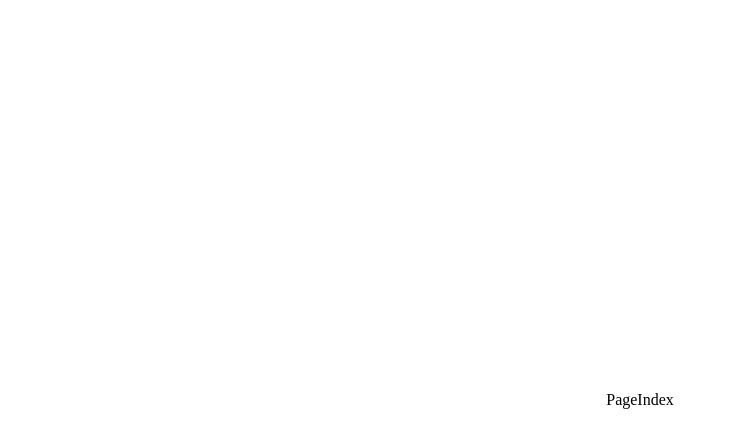
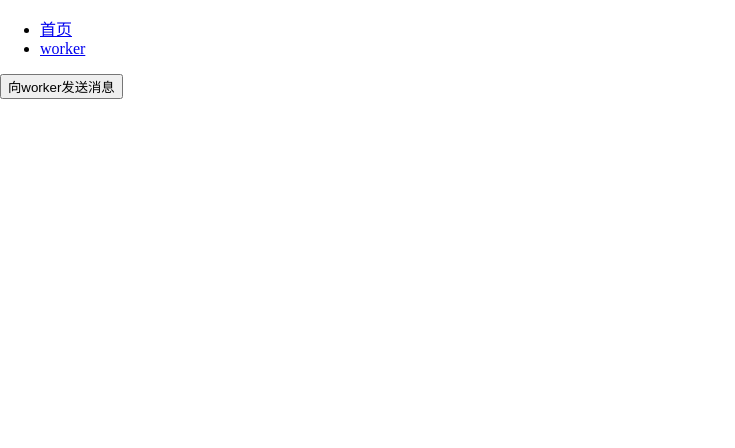
Before and after one commit to laincarl/project-template, a React app: page /worker in a window 1280 px wide. Shown: the top 448 px of the page, without its empty margins (0-735 px from the left). Built offline with nearby package versions, Linux system fonts and the light colour scheme.

Commit message:
feat: 增加css，资源文件,webworker支持

```diff
--- a/src/pages/index.less
+++ b/src/pages/index.less
@@ -7,7 +7,4 @@ body,
 
 .app-container {
   height: 100%;
-  display: flex;
-  align-items: center;
-  justify-content: center;
 }
--- a/src/pages/index.tsx
+++ b/src/pages/index.tsx
@@ -1,9 +1,27 @@
+import { lazy, Suspense } from 'react';
+import {
+  BrowserRouter as Router, Switch, Route, Link,
+} from 'react-router-dom';
 import './index.less';
 
+const Worker = lazy(() => import('./worker'));
+
 const PageIndex = () => (
-  <div className="app-container">
-    PageIndex
-  </div>
+  <Router>
+    <div className="app-container">
+      <ul>
+        <li><Link to="/">首页</Link></li>
+        <li><Link to="/worker">worker</Link></li>
+      </ul>
+      <Suspense fallback="loading...">
+        <Switch>
+          <Route path="/worker">
+            <Worker />
+          </Route>
+        </Switch>
+      </Suspense>
+    </div>
+  </Router>
 );
 
 export default PageIndex;
--- /dev/null
+++ b/src/pages/worker/index.tsx
@@ -0,0 +1,26 @@
+import { useCallback, useMemo, useState } from 'react';
+
+const WorkerDemo = () => {
+  const [message, setMessage] = useState('');
+  const worker = useMemo(() => {
+    const w = new Worker(new URL('../../workers/demo-worker.ts', import.meta.url), {
+      name: 'demo-worker',
+    /* webpackEntryOptions: { filename: "workers/[name].js" } */
+    });
+    w.onmessage = (e) => {
+      setMessage(`${message}\n${e.data}`);
+    };
+    return w;
+  }, []);
+
+  const sendMessage = useCallback(() => {
+    worker.postMessage('hello');
+  }, []);
+  return (
+    <div>
+      {message}
+      <button type="button" onClick={sendMessage}>向worker发送消息</button>
+    </div>
+  );
+};
+export default WorkerDemo;
--- /dev/null
+++ b/src/workers/demo-worker.ts
@@ -0,0 +1,7 @@
+/* eslint-disable no-restricted-globals */
+/* eslint-disable no-underscore-dangle */
+const _self: Worker = self as any;
+_self.onmessage = (e) => {
+  _self.postMessage(`You said: ${e.data}`);
+};
+export {};
--- a/webpack.config.js
+++ b/webpack.config.js
@@ -33,6 +33,14 @@ module.exports = {
         },
       },
       {
+        test: /\.css$/i,
+        use: [
+          'style-loader',
+          'css-loader',
+          'postcss-loader',
+        ],
+      },
+      {
         test: /\.less$/i,
         use: [
           'style-loader',
@@ -41,11 +49,20 @@ module.exports = {
           'less-loader',
         ],
       },
+      {
+        test: /\.(png|jpg|svg|gif)$/,
+        type: 'asset/resource',
+        generator: {
+          // [ext]前面自带"."
+          filename: 'assets/[hash:8].[name][ext]',
+        },
+      },
     ],
   },
   devServer: {
     hot: true,
     contentBase: path.join(__dirname, 'dist'),
+    historyApiFallback: true,
     compress: true,
     port: 9000,
     stats: 'errors-warnings',
```
